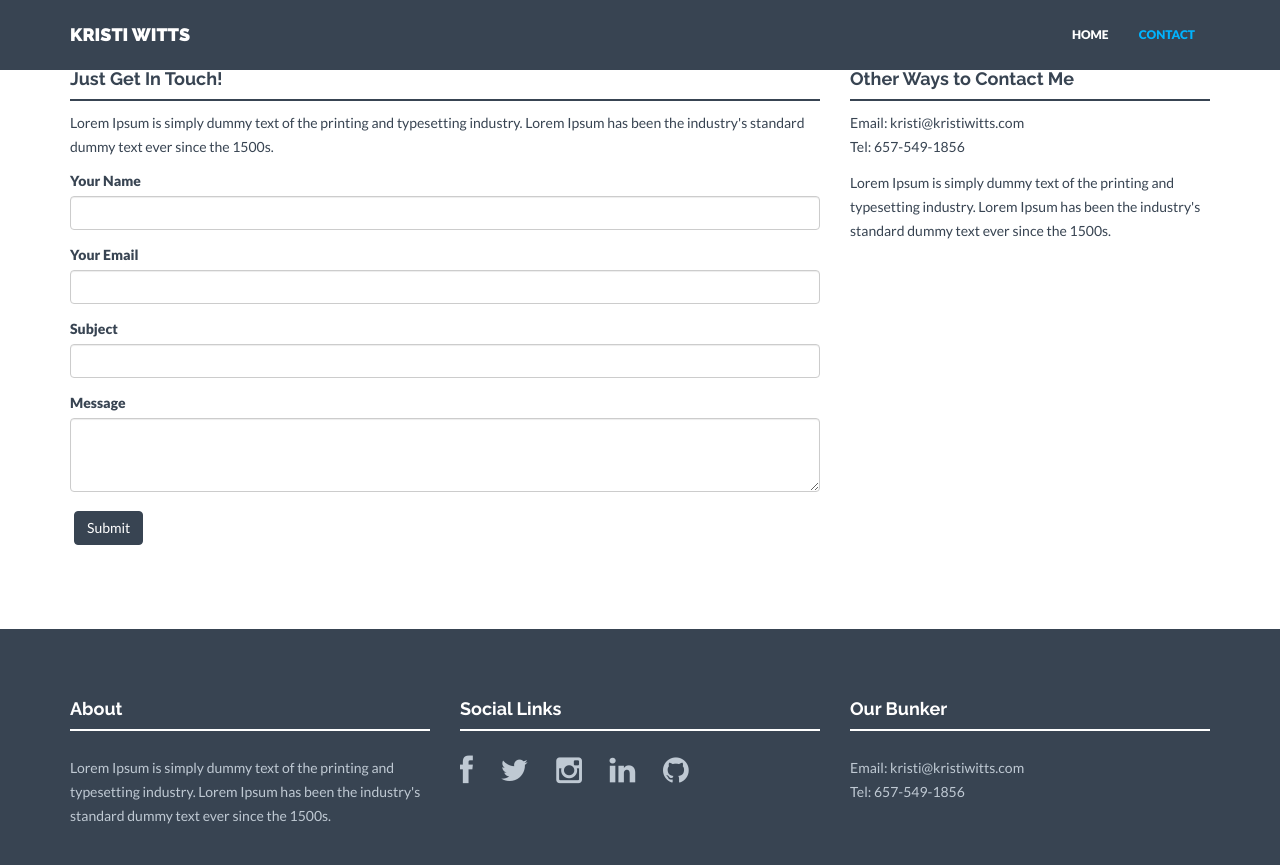
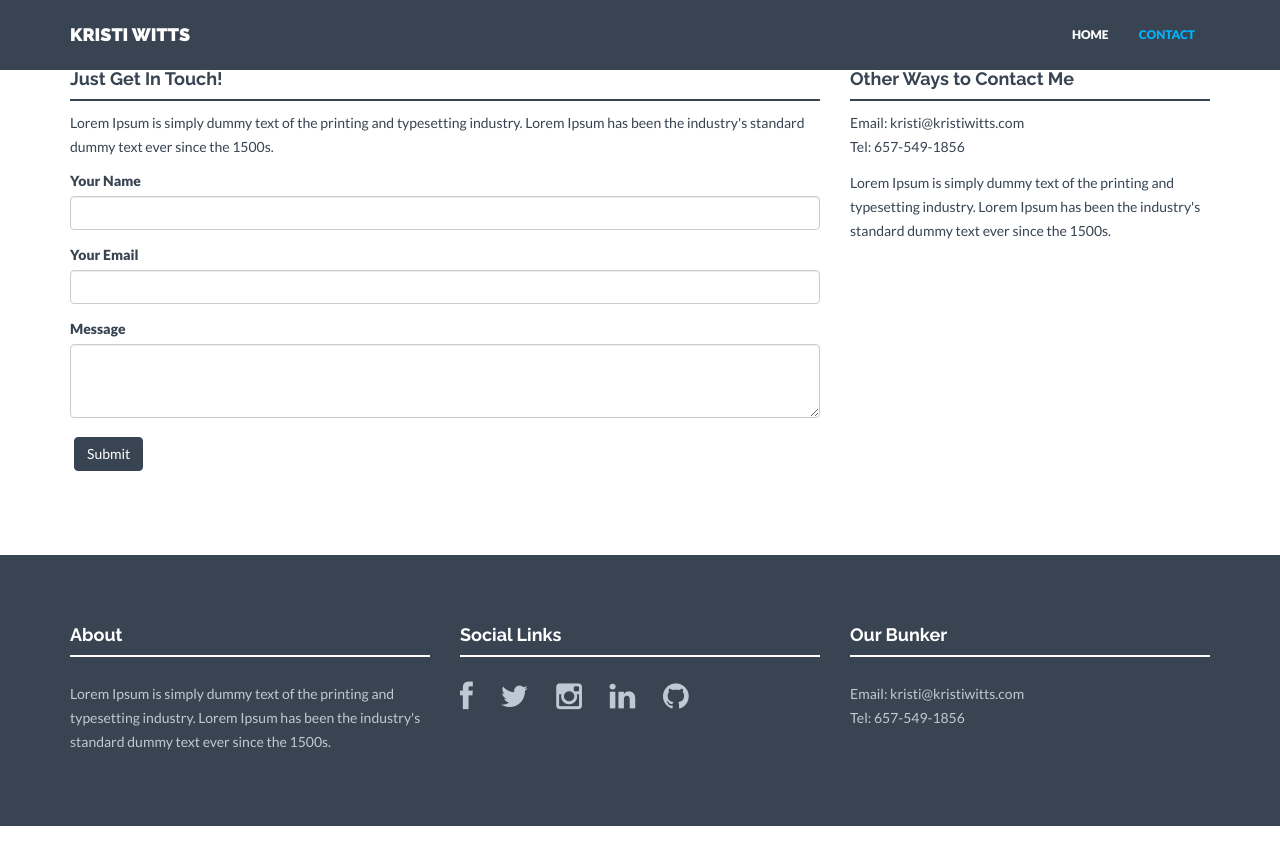
Before and after one commit to kwitts/kwitts.github.io, a Jekyll site: the page built from contact.html, in a window 1280 px wide and 900 px high, scrolled down 587 px. Shown: the top 865 px of the window. Built offline with Jekyll 4.4.1, drawn with Linux system fonts in a browser that asks for light colours; nearby versions of some CDN libraries; after the commit the page ends 1413 px from its top, so only the background shows below that.

Commit message:
last contact fix

```diff
--- a/contact.html
+++ b/contact.html
@@ -22,10 +22,6 @@ permalink: /contact/
                     <input type="email" name="_replyto" class="form-control">
                   </div>
                   <div class="form-group">
-                    <label for="subject">Subject</label>
-                    <input type="text" name="subject" class="form-control">
-                  </div>
-                  <div class="form-group">
                     <label for="message">Message</label>
                     <textarea class="form-control" name="message" rows="3"></textarea>
                   </div>
```
